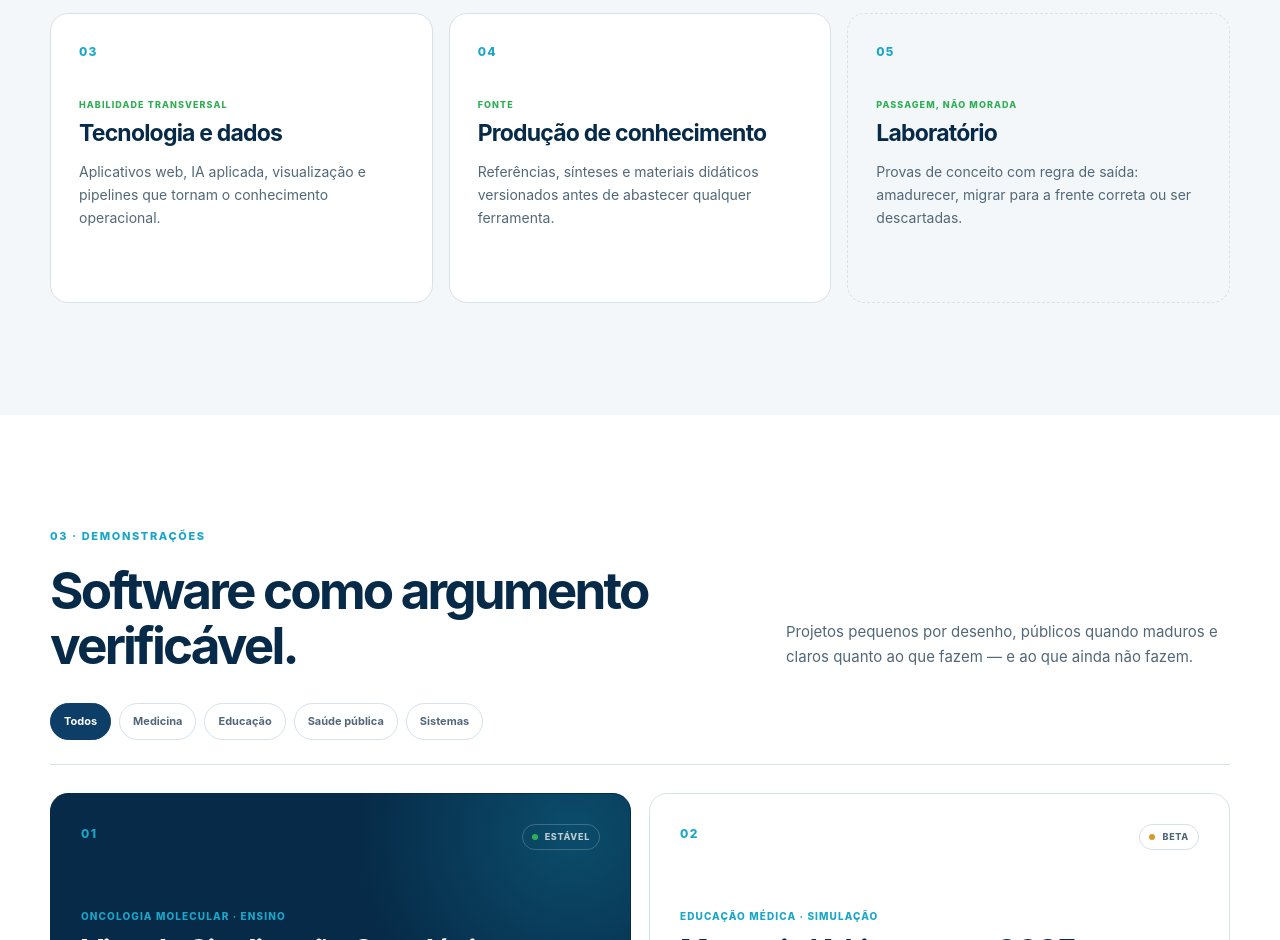
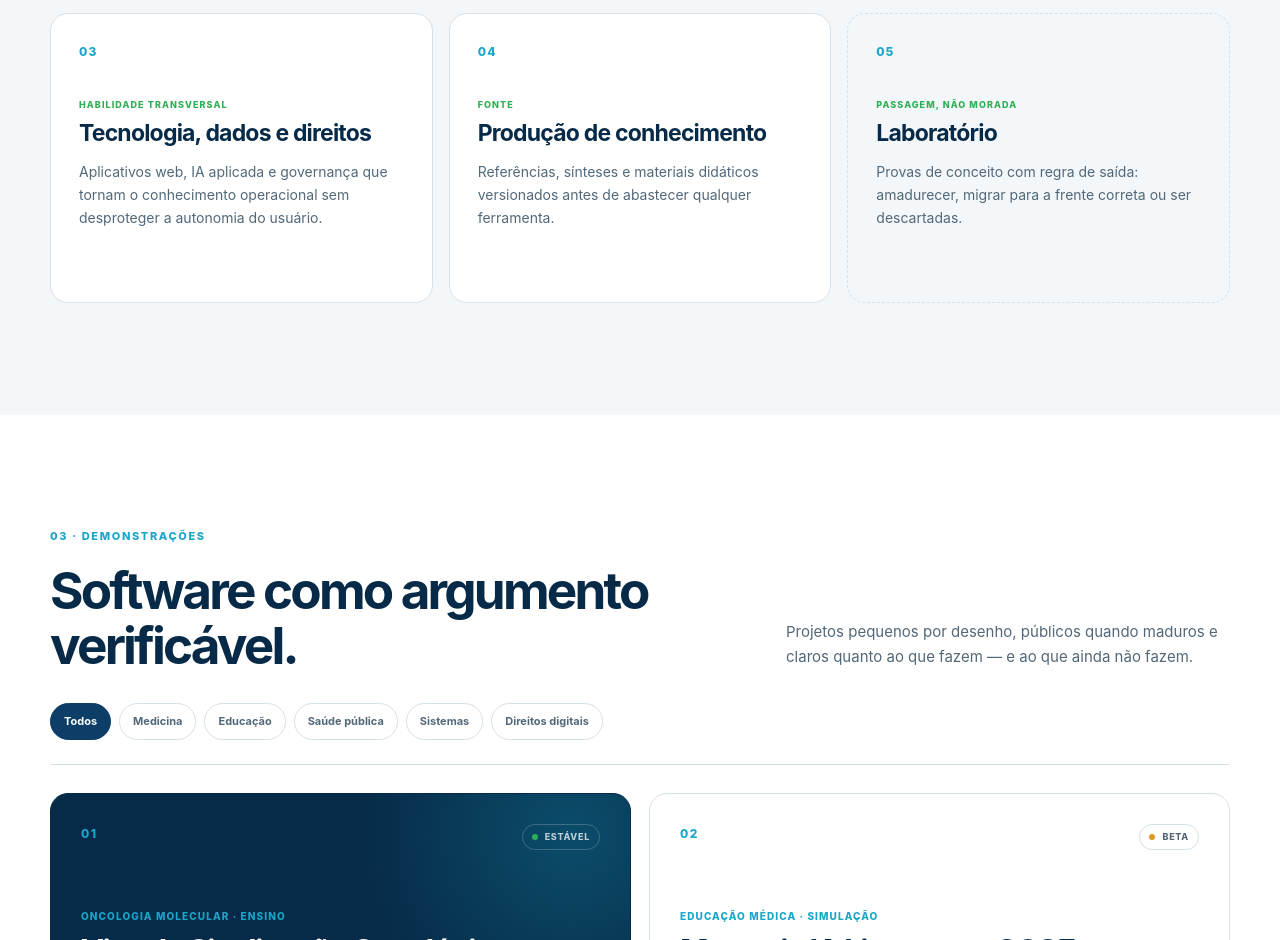
Before and after one commit to LucasHRAlmeida/via-hub, a plain HTML site: page index.html in a window 1280 px wide. Shown: the part 2160-3100 px from the top of the page. Drawn offline with Linux system fonts and the light colour scheme.

Commit message:
Include digital rights in VIA Hub

```diff
--- a/index.html
+++ b/index.html
@@ -138,8 +138,8 @@
           <article class="front-card">
             <span class="front-index">03</span>
             <p class="front-label">Habilidade transversal</p>
-            <h3>Tecnologia e dados</h3>
-            <p>Aplicativos web, IA aplicada, visualização e pipelines que tornam o conhecimento operacional.</p>
+            <h3>Tecnologia, dados e direitos</h3>
+            <p>Aplicativos web, IA aplicada e governança que tornam o conhecimento operacional sem desproteger a autonomia do usuário.</p>
           </article>
 
           <article class="front-card">
@@ -175,6 +175,7 @@
           <button class="filter" type="button" data-filter="educacao" aria-pressed="false">Educação</button>
           <button class="filter" type="button" data-filter="saude-publica" aria-pressed="false">Saúde pública</button>
           <button class="filter" type="button" data-filter="sistemas" aria-pressed="false">Sistemas</button>
+          <button class="filter" type="button" data-filter="direitos-digitais" aria-pressed="false">Direitos digitais</button>
         </div>
 
         <div class="project-grid" data-project-grid aria-live="polite">
```
